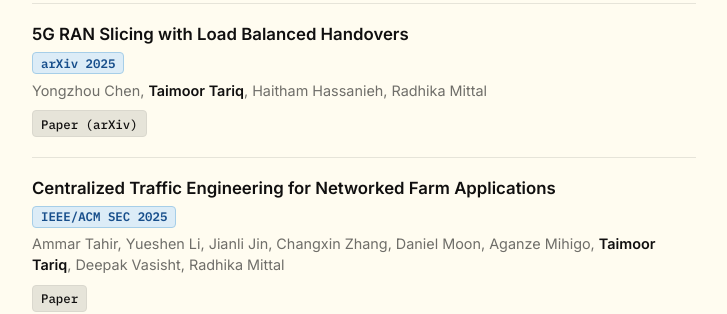
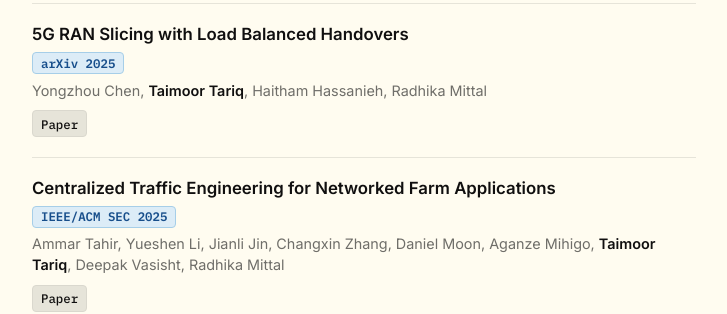
Before and after one commit to taimoortt/taimoortt.github.io, a Jekyll site: the page built from _pages/about.md, in a window 1280 px wide. Shown: the part 930-1244 px from the top of the page, without its empty margins (276-1003 px from the left). Built offline with Jekyll 4.4.1, drawn with Linux system fonts in a browser that asks for light colours.

Commit message:
Standardize publication link label from 'Paper (arXiv)' to 'Paper'

```diff
--- a/_pages/about.md
+++ b/_pages/about.md
@@ -83,7 +83,7 @@ layout: default
     Yongzhou Chen, <strong>Taimoor Tariq</strong>, Haitham Hassanieh, Radhika Mittal
   </div>
   <div class="pub-links">
-    <a href="https://arxiv.org/abs/2505.24295" target="_blank" rel="noopener noreferrer" class="pub-link">Paper (arXiv)</a>
+    <a href="https://arxiv.org/abs/2505.24295" target="_blank" rel="noopener noreferrer" class="pub-link">Paper</a>
   </div>
 </div>
 
```
